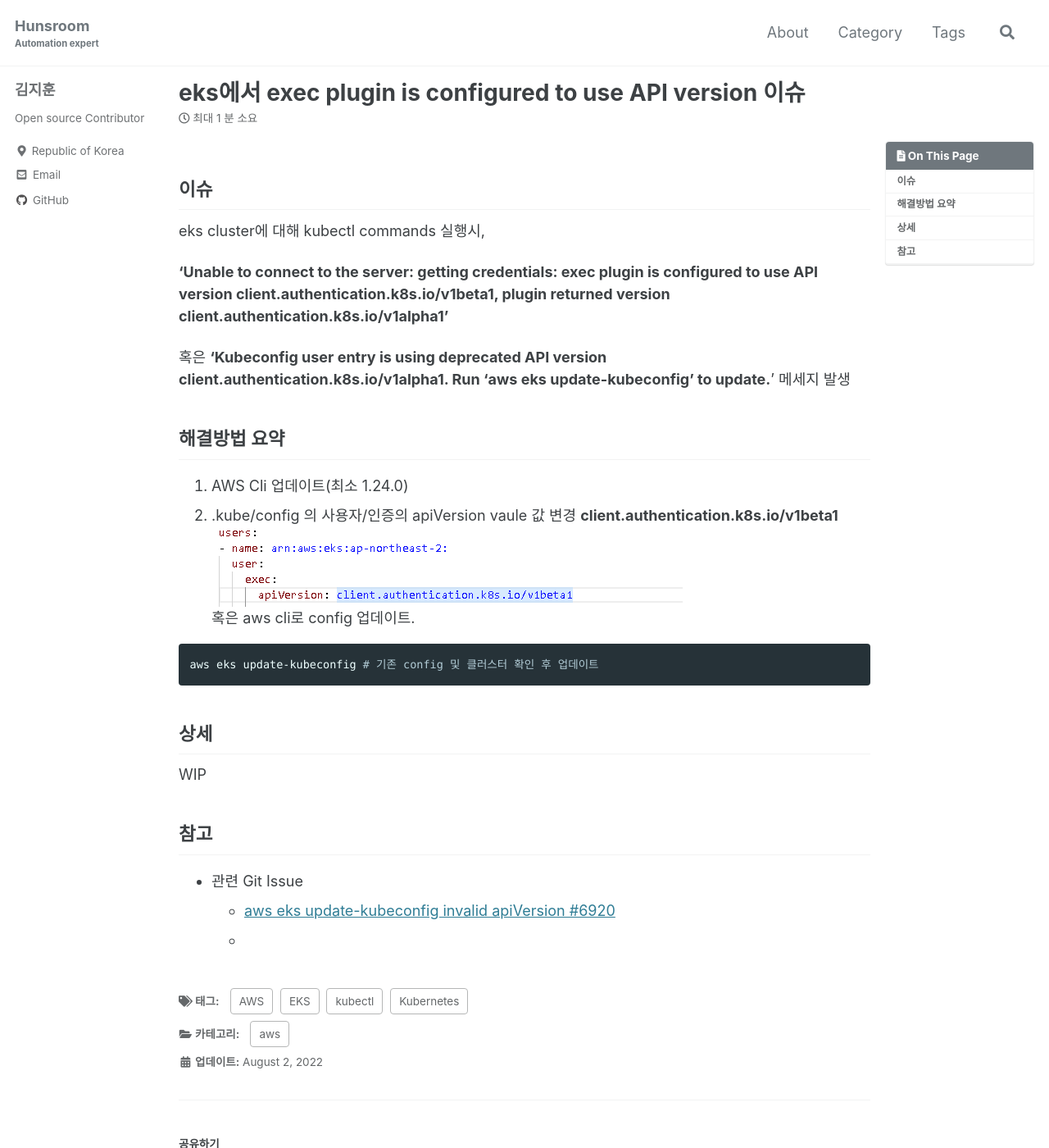
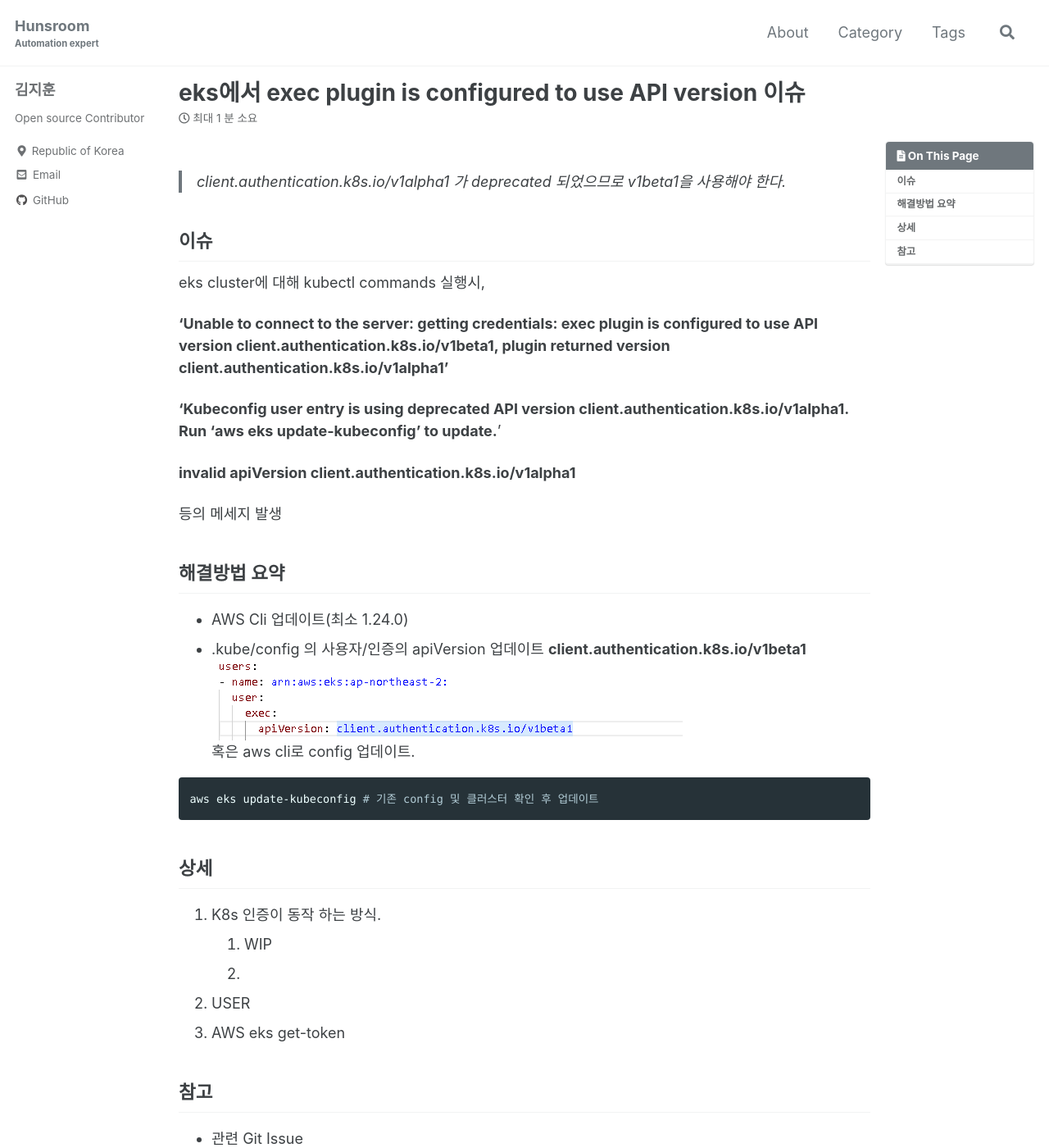
Before and after one commit to shblue21/shblue21.github.io, a Jekyll site: the page built from _posts/aws/2022-08-02-eks에서-exec-plugin-is-configured-to-use-API-version-이슈.md, in a window 1280 px wide and 1400 px high. Shown: the whole window at 82% size. Built offline with Jekyll 4.4.1, drawn with Linux system fonts in a browser that asks for light colours; cached includes are drawn as plain includes; comment, search, counter and statistics services are not loaded; some of the changed text lies outside the part shown.

Commit message:
220804: eks 이슈 작성중

````diff
--- a/_posts/aws/2022-08-02-eks에서-exec-plugin-is-configured-to-use-API-version-이슈.md
+++ b/_posts/aws/2022-08-02-eks에서-exec-plugin-is-configured-to-use-API-version-이슈.md
@@ -11,17 +11,22 @@ tags:
   - kubectl
 toc: true
 ---
+> client.authentication.k8s.io/v1alpha1 가 deprecated 되었으므로 v1beta1을 사용해야 한다.
 
 ## 이슈
 eks cluster에 대해 kubectl commands 실행시,
 
  **'Unable to connect to the server: getting credentials: exec plugin is configured to use API version client.authentication.k8s.io/v1beta1, plugin returned version client.authentication.k8s.io/v1alpha1'**
 
-혹은 **'Kubeconfig user entry is using deprecated API version client.authentication.k8s.io/v1alpha1. Run 'aws eks update-kubeconfig' to update.**' 메세지 발생
+**'Kubeconfig user entry is using deprecated API version client.authentication.k8s.io/v1alpha1. Run 'aws eks update-kubeconfig' to update.**'
+
+**invalid apiVersion client.authentication.k8s.io/v1alpha1**
+
+등의 메세지 발생
 
 ## 해결방법 요약
-1. AWS Cli 업데이트(최소 1.24.0)
-2. .kube/config 의 사용자/인증의 apiVersion vaule 값 변경 **client.authentication.k8s.io/v1beta1**
+- AWS Cli 업데이트(최소 1.24.0)
+- .kube/config 의 사용자/인증의 apiVersion 업데이트 **client.authentication.k8s.io/v1beta1**
 ![EKS_1](/img/220802_eksissue_1.png)
 혹은 aws cli로 config 업데이트.
 
@@ -30,10 +35,14 @@ aws eks update-kubeconfig # 기존 config 및 클러스터 확인 후 업데이
 ```
 
 ## 상세
-WIP
+1. K8s 인증이 동작 하는 방식.
+   1. WIP
+   2.
+2. USER
+3. AWS eks get-token
 
 ## 참고
 
 - 관련 Git Issue
   - [aws eks update-kubeconfig invalid apiVersion #6920](https://github.com/aws/aws-cli/issues/6920)
-  -
+  - [AWS eks get-token Docs](https://docs.aws.amazon.com/cli/latest/reference/eks/get-token.html#options)
````
Also changed, not shown: other parts of _posts/aws/2022-08-02-eks에서-exec-plugin-is-configured-to-use-API-version-이슈.md (+1 -1 lines).
